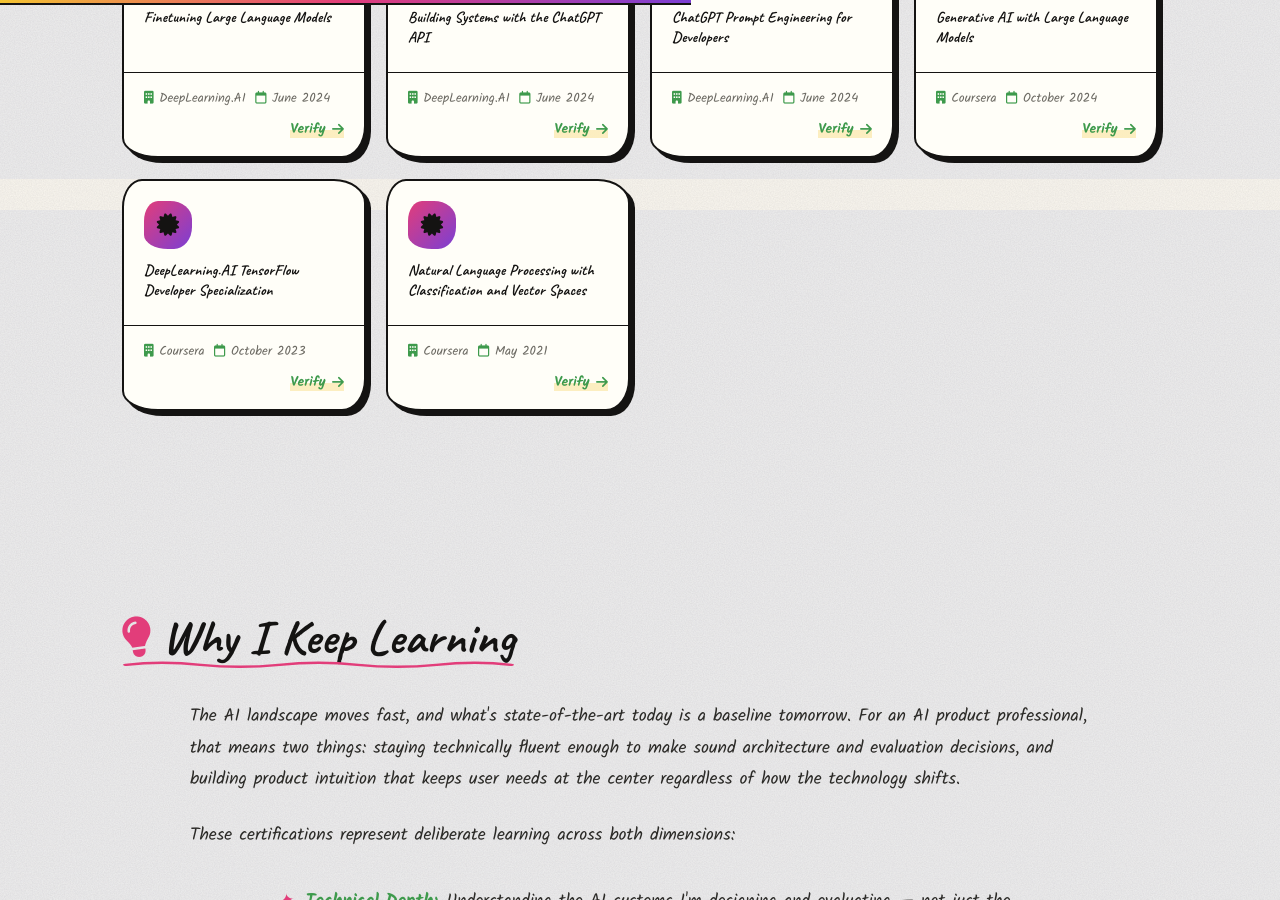
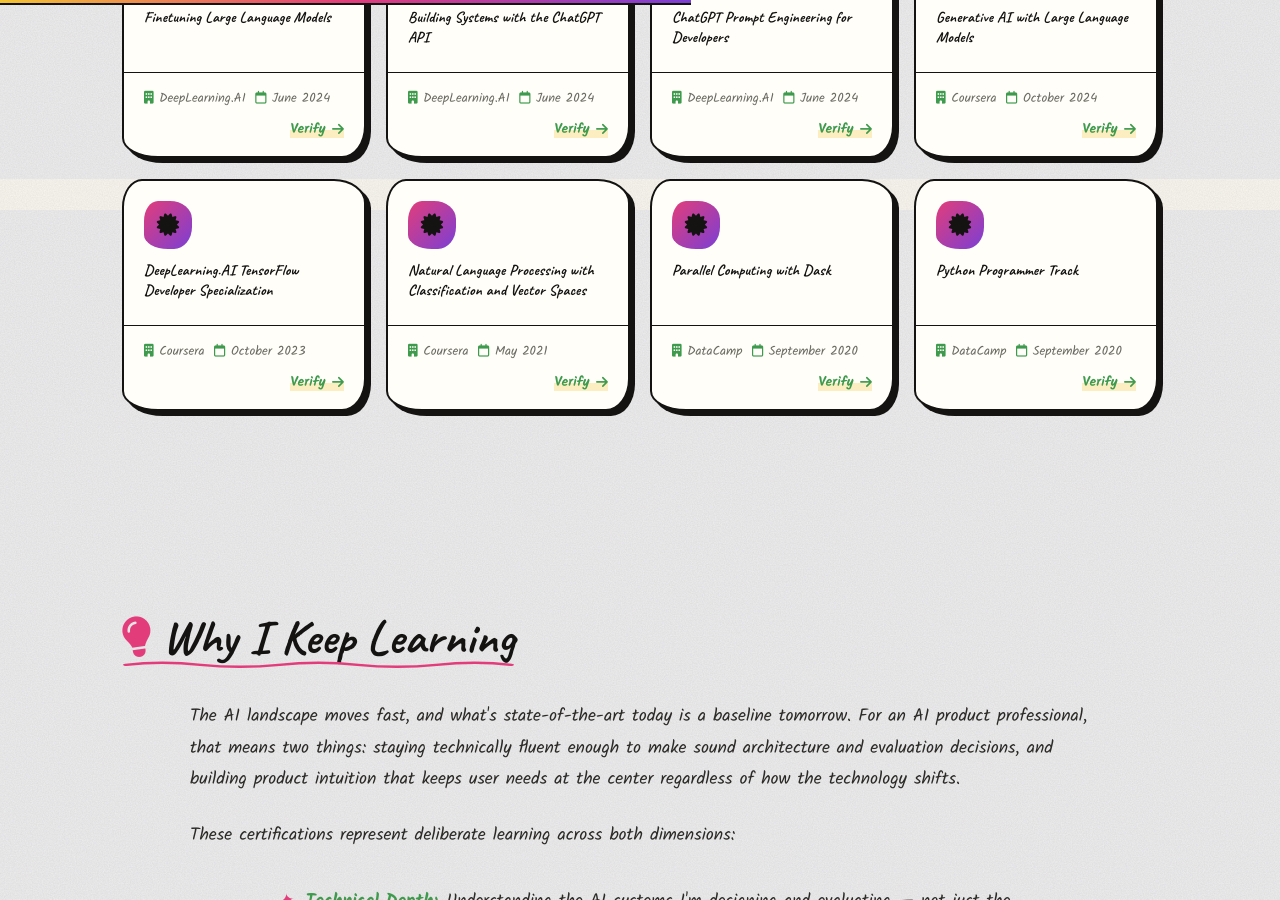
Before and after one commit to mayank1101/mayank1101.github.io, a Jekyll site: the page built from certifications.html, in a window 1280 px wide and 900 px high, scrolled down 1621 px. Built offline with Jekyll 4.4.1, drawn with Linux system fonts in a browser that asks for light colours; some web fonts are replaced.

Commit message:
added old completed courses from DataCamp

```diff
--- a/_data/certifications.yml
+++ b/_data/certifications.yml
@@ -67,3 +67,17 @@
   credential_id: "c1ebbfdb85db53bde5d007a7574a8bea"
   credential_url: "https://coursera.org/share/c1ebbfdb85db53bde5d007a7574a8bea"
   accent_color: "pink"
+
+- name: "Parallel Computing with Dask"
+  organization: "DataCamp"
+  credential_id: "3de6d6228ae138accf0d306c58223934aeb6415c"
+  credential_url: "https://www.datacamp.com/completed/statement-of-accomplishment/course/3de6d6228ae138accf0d306c58223934aeb6415c"
+  date: "September 2020"
+  accent_color: "pink"
+
+- name: "Python Programmer Track"
+  organization: "DataCamp"
+  credential_id: "541cc7ab0cc98d1e643f8906976bea5e552262e9"
+  credential_url: "https://www.datacamp.com/completed/statement-of-accomplishment/track/541cc7ab0cc98d1e643f8906976bea5e552262e9"
+  date: "September 2020"
+  accent_color: "pink"
```
